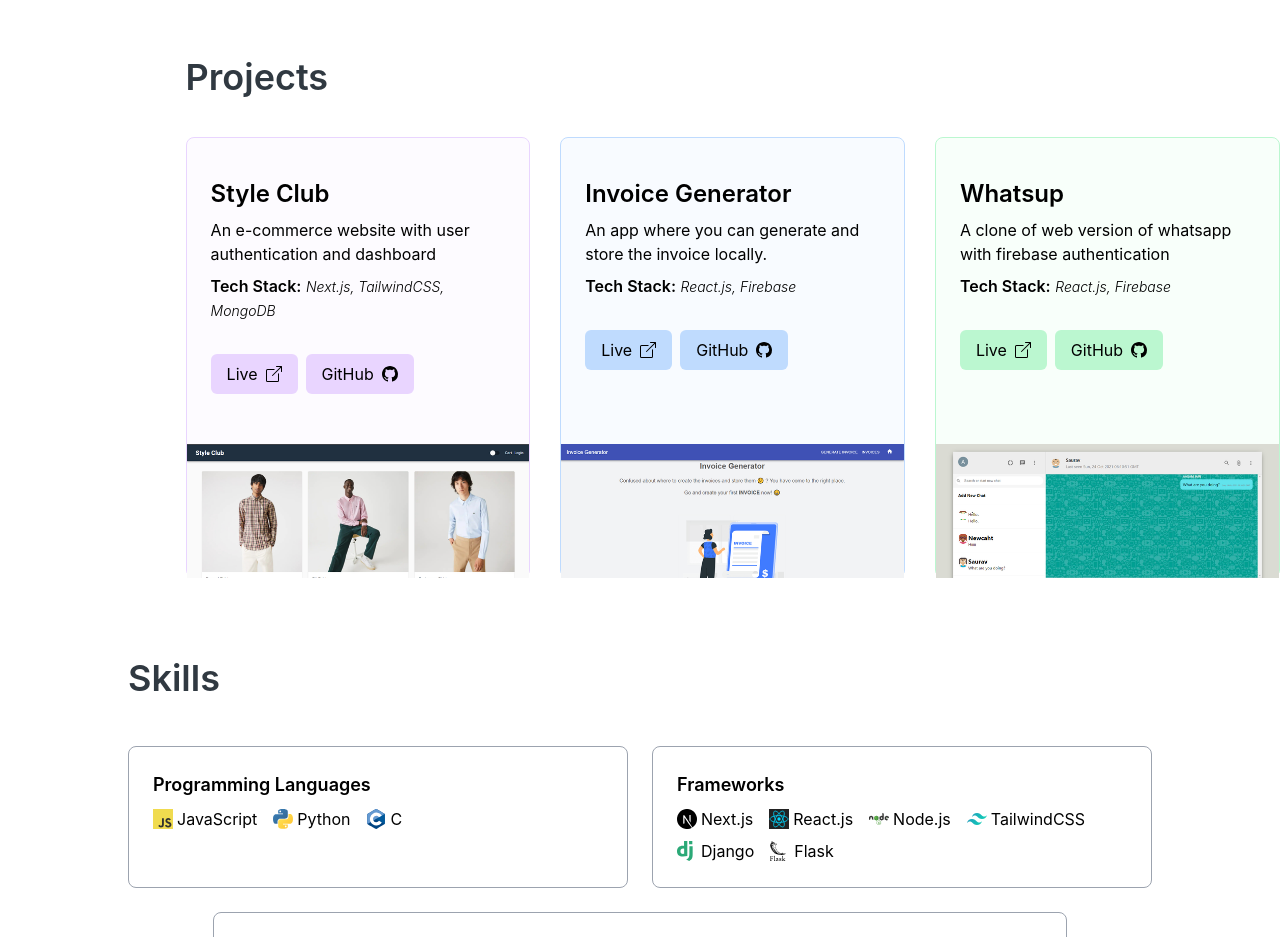
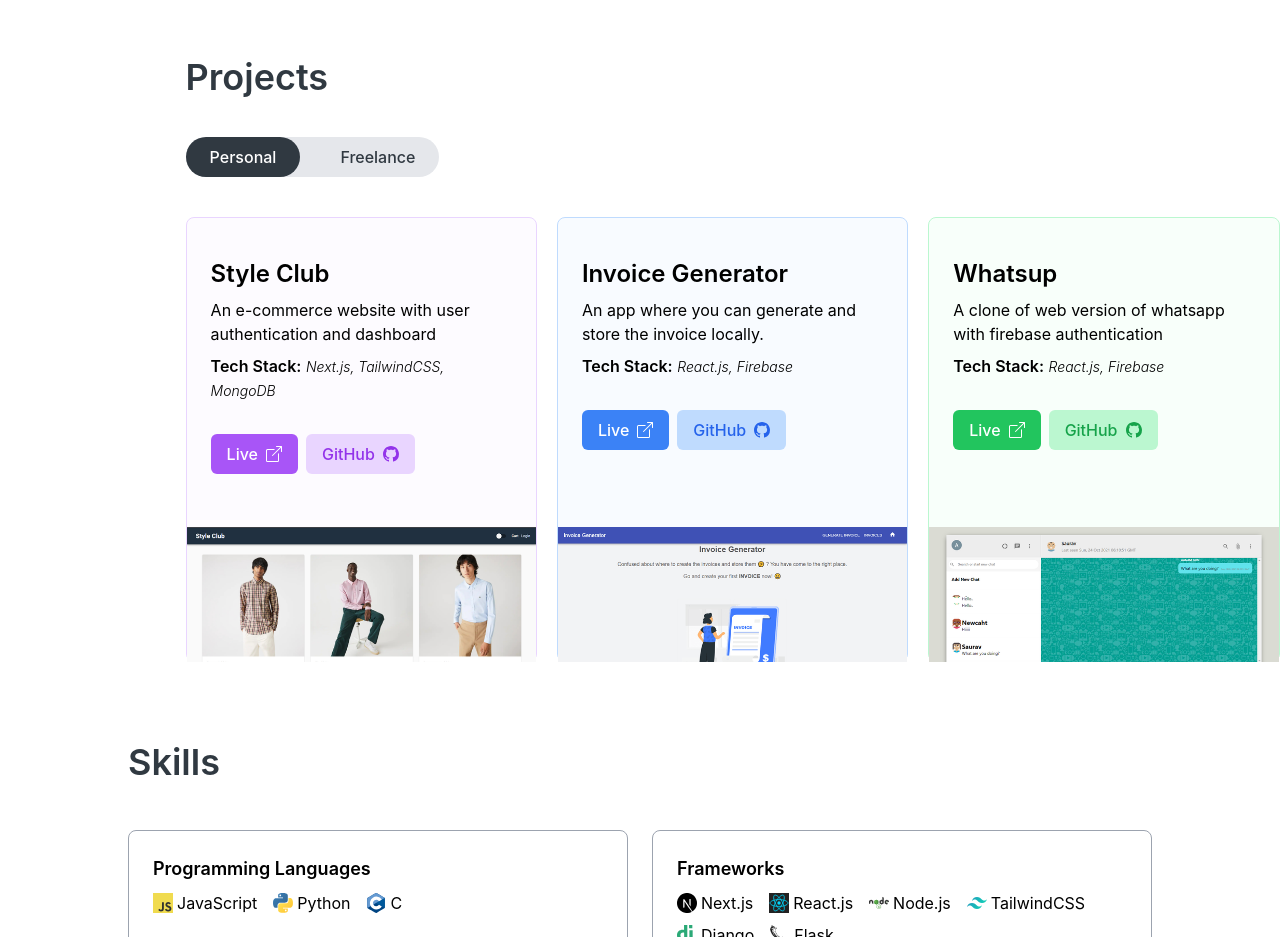
Before and after one commit to Aagam-Jain-113/Aagam-Jain-113.github.io, a React (Create React App) app: page / in a window 1280 px wide. Shown: the part 1280-2217 px from the top of the page. Built offline with nearby package versions, Linux system fonts and the light colour scheme.

Commit message:
added: Freelance projects

```diff
--- a/src/components/Projects.js
+++ b/src/components/Projects.js
@@ -5,6 +5,8 @@
 import Speakable from '../assets/speakable.png'
 import Whatsup from '../assets/whatsup.png'
 import StyleClub from '../assets/styleclub.png'
+import Rubex from '../assets/rubex.png'
+import Trend from '../assets/trendpvc.png'
 import { Swiper, SwiperSlide } from "swiper/react";
 
 // Import Swiper styles
@@ -17,14 +19,55 @@
 SwiperCore.use([FreeMode]);
 
 function Projects() {
-    // const [project, setProject] = React.useState(Aidzee)
+    const [index, setIndex] = React.useState(1);
+    const tabItems = [
+        {
+            id: 1,
+            title: "Personal",
+        },
+        {
+            id: 2,
+            title: "Freelance",
+        }
+    ]
+    const TabItemComponent = ({
+        title = '',
+        onItemClicked = () => console.error('You passed no action to the component'),
+        isActive = false,
+    }) => {
+        return (
+            <div className={isActive ? 'py-2 px-6 bg-primary rounded-full text-white' : 'py-2 px-6 text-primary hover:text-black'} onClick={onItemClicked}>
+                <p>{title}</p>
+            </div>
+        )
+    };
     return (
         <div className='pt-10 lg:pt-20' id="projects">
             <div className='px-10 lg:pl-[14.5%] lg:pr-0'>
                 <p className='text-2xl md:text-4xl text-primary font-semibold'>Projects</p>
+                <div className='flex cursor-pointer mt-10 font-medium bg-gray-200 w-fit rounded-full space-x-4'>
+                    {tabItems.map(({ id, title }) =>
+                        <TabItemComponent
+                            key={title}
+                            title={title}
+                            onItemClicked={() => setIndex(id)}
+                            isActive={index === id}
+                        />
+                    )}
+                </div>
                 <div className="mt-10 flex">
-                    <Swiper slidesPerView={3} spaceBetween={30} freeMode={true} pagination={{
+                    {index === 1 &&
+                        <Swiper slidesPerView={1} spaceBetween={10} freeMode={true} pagination={{
                             "clickable": true
+                        }} breakpoints={{
+                            "768": {
+                                "slidesPerView": 1,
+                                "spaceBetween": 20
+                            },
+                            "1024": {
+                                "slidesPerView": 3,
+                                "spaceBetween": 20
+                            }
                         }} className="mySwiper">
                             <SwiperSlide className='rounded-lg pt-10 bg-opacity-20 bg-purple-100 border border-purple-200'>
                                 <div className='px-6 h-2/3'>
@@ -32,8 +75,8 @@
                                     <p className='mt-2'>An e-commerce website with user authentication and dashboard</p>
                                     <p className='mt-2'><span className='font-semibold'>Tech Stack:</span> <span className='italic text-sm font-light'>Next.js, TailwindCSS, MongoDB</span> </p>
                                     <div className='mt-8 flex'>
-                                    <a href="http://style-club.vercel.app/" target="_blank" rel="noopener noreferrer" className='mr-2 flex w-fit items-center py-2 bg-purple-200 px-4 rounded-md'>Live <BsBoxArrowUpRight className='ml-2' /></a>
-                                    <a href="https://github.com/Aagam-Jain-113/style-club" target="_blank" rel="noopener noreferrer" className='py-2 flex items-center w-fit bg-purple-200 px-4 rounded-md'>GitHub <BsGithub className='ml-2' /></a>
+                                        <a href="http://style-club.vercel.app/" target="_blank" rel="noopener noreferrer" className='mr-2 flex w-fit items-center py-2 bg-purple-500 hover:bg-purple-400 text-white font-medium px-4 rounded-md'>Live <BsBoxArrowUpRight className='ml-2' /></a>
+                                        <a href="https://github.com/Aagam-Jain-113/style-club" target="_blank" rel="noopener noreferrer" className='py-2 flex items-center w-fit text-purple-600 hover:bg-purple-300 font-medium bg-purple-200 px-4 rounded-md'>GitHub <BsGithub className='ml-2' /></a>
                                     </div>
                                 </div>
                                 <img src={StyleClub} alt="Preview" className='w-full' />
@@ -44,8 +87,8 @@
                                     <p className='mt-2'>An app where you can generate and store the invoice locally.</p>
                                     <p className='mt-2'><span className='font-semibold'>Tech Stack:</span> <span className='italic text-sm font-light'>React.js, Firebase</span></p>
                                     <div className='mt-8 flex'>
-                                    <a href="https://aagam-jain-113.github.io/invoice-generator/" target="_blank" rel="noopener noreferrer" className='mr-2 flex w-fit items-center py-2 bg-blue-200 px-4 rounded-md'>Live <BsBoxArrowUpRight className='ml-2' /></a>
-                                    <a href="https://github.com/Aagam-Jain-113/invoice-generator" target="_blank" rel="noopener noreferrer" className='py-2 flex w-fit items-center bg-blue-200 px-4 rounded-md'>GitHub <BsGithub className='ml-2' /></a>
+                                        <a href="https://aagam-jain-113.github.io/invoice-generator/" target="_blank" rel="noopener noreferrer" className='mr-2 flex w-fit items-center py-2 bg-blue-500 hover:bg-blue-400 text-white font-medium px-4 rounded-md'>Live <BsBoxArrowUpRight className='ml-2' /></a>
+                                        <a href="https://github.com/Aagam-Jain-113/invoice-generator" target="_blank" rel="noopener noreferrer" className='py-2 flex w-fit items-center text-blue-600 hover:bg-blue-300 font-medium bg-blue-200 px-4 rounded-md'>GitHub <BsGithub className='ml-2' /></a>
                                     </div>
                                 </div>
                                 <img src={Invoice} alt="Preview" className='w-full ' />
@@ -56,8 +99,8 @@
                                     <p className='mt-2'>A clone of web version of whatsapp with firebase authentication</p>
                                     <p className='mt-2'><span className='font-semibold'>Tech Stack:</span> <span className='italic text-sm font-light'>React.js, Firebase</span></p>
                                     <div className='mt-8 flex'>
-                                    <a href="https://whatsupchat.netlify.app/" target="_blank" rel="noopener noreferrer" className='mr-2 flex w-fit items-center py-2 bg-green-200 px-4 rounded-md'>Live <BsBoxArrowUpRight className='ml-2' /></a>
-                                    <a href="https://github.com/Aagam-Jain-113/whatsapp-clone" target="_blank" rel="noopener noreferrer" className='py-2 flex w-fit items-center bg-green-200 px-4 rounded-md'>GitHub <BsGithub className='ml-2' /></a>
+                                        <a href="https://whatsupchat.netlify.app/" target="_blank" rel="noopener noreferrer" className='mr-2 flex w-fit items-center py-2 bg-green-500 hover:bg-green-400 text-white font-medium px-4 rounded-md'>Live <BsBoxArrowUpRight className='ml-2' /></a>
+                                        <a href="https://github.com/Aagam-Jain-113/whatsapp-clone" target="_blank" rel="noopener noreferrer" className='py-2 flex w-fit items-center bg-green-200 text-green-600 hover:bg-green-300 font-medium px-4 rounded-md'>GitHub <BsGithub className='ml-2' /></a>
                                     </div>
                                 </div>
                                 <img src={Whatsup} alt="Preview" className='w-full ' />
@@ -68,8 +111,8 @@
                                     <p className='mt-2'>This is a project about how we connect with others</p>
                                     <p className='mt-2'><span className='font-semibold'>Tech Stack:</span> <span className='italic text-sm font-light'>HTML,CSS,JavaScript,Node.js</span></p>
                                     <div className='mt-8 flex'>
-                                    <a href="https://aidzee.netlify.app/" target="_blank" rel="noopener noreferrer" className='mr-2 flex w-fit items-center py-2 bg-blue-200 px-4 rounded-md'>Live <BsBoxArrowUpRight className='ml-2' /></a>
-                                    <a href="https://github.com/Aagam-Jain-113/AidZee" target="_blank" rel="noopener noreferrer" className='py-2 flex w-fit items-center bg-blue-200 px-4 rounded-md'>GitHub <BsGithub className='ml-2' /></a>
+                                        <a href="https://aidzee.netlify.app/" target="_blank" rel="noopener noreferrer" className='mr-2 flex w-fit items-center py-2 bg-blue-500 hover:bg-blue-400 text-white font-medium px-4 rounded-md'>Live <BsBoxArrowUpRight className='ml-2' /></a>
+                                        <a href="https://github.com/Aagam-Jain-113/AidZee" target="_blank" rel="noopener noreferrer" className='py-2 flex w-fit items-center text-blue-600 hover:bg-blue-300 font-medium bg-blue-200 px-4 rounded-md'>GitHub <BsGithub className='ml-2' /></a>
                                     </div>
                                 </div>
                                 <img src={Aidzee} alt="Preview" className='w-full ' />
@@ -80,14 +123,50 @@
                                     <p className='mt-2'>A web app for the Dumb who can record their hand gestures and convert to Sound.</p>
                                     <p className='mt-2'><span className='font-semibold'>Tech Stack:</span> <span className='italic text-sm font-light'>JavaScript, Python, TensorFlow</span></p>
                                     <div className='mt-8 flex'>
-                                    <a href="https://speakableai.netlify.app/" target="_blank" rel="noopener noreferrer" className='mr-2 flex w-fit items-center py-2 bg-green-200 px-4 rounded-md'>Live <BsBoxArrowUpRight className='ml-2' /></a>
-                                    <a href="https://github.com/Aagam-Jain-113/Speakable" target="_blank" rel="noopener noreferrer" className='py-2 flex w-fit items-center bg-green-200 px-4 rounded-md'>GitHub <BsGithub className='ml-2' /></a>
+                                        <a href="https://speakableai.netlify.app/" target="_blank" rel="noopener noreferrer" className='mr-2 flex w-fit items-center py-2 bg-green-500 hover:bg-blue-400 text-white font-medium px-4 rounded-md'>Live <BsBoxArrowUpRight className='ml-2' /></a>
+                                        <a href="https://github.com/Aagam-Jain-113/Speakable" target="_blank" rel="noopener noreferrer" className='py-2 flex w-fit items-center bg-green-200 text-green-600 hover:bg-green-300 font-medium px-4 rounded-md'>GitHub <BsGithub className='ml-2' /></a>
                                     </div>
                                 </div>
                                 <img src={Speakable} alt="Preview" className='w-full ' />
                             </SwiperSlide>
-                        <SwiperSlide className='rounded-lg px-6 pt-10 bg-purple-100 bg-opacity-20 border border-purple-200'>Project 6</SwiperSlide>
+                            {/* <SwiperSlide className='rounded-lg px-6 pt-10 bg-purple-100 bg-opacity-20 border border-purple-200'>Project 6</SwiperSlide> */}
                         </Swiper>
+                    }
+                    {index === 2 &&
+                        <Swiper slidesPerView={1} spaceBetween={10} freeMode={true} pagination={{
+                            "clickable": true
+                        }} breakpoints={{
+                            "768": {
+                                "slidesPerView": 2,
+                                "spaceBetween": 20
+                            },
+                        }} className="mySwiper">
+                            <SwiperSlide className='rounded-lg pt-10 bg-opacity-20 bg-purple-100 border border-purple-200'>
+                                <div className='px-6 h-1/2'>
+                                    <p className='font-semibold text-2xl'>Rubex</p>
+                                    <p className='mt-2'>Figma converted into React code.</p>
+                                    <p className='mt-2'><span className='font-semibold'>Tech Stack:</span> <span className='italic text-sm font-light'>React.js, TailwindCSS</span> </p>
+                                    <div className='mt-8 flex'>
+                                        <a href="https://rubexfreelance.netlify.app" target="_blank" rel="noopener noreferrer" className='mr-2 flex w-fit items-center py-2 bg-purple-500 hover:bg-purple-400 text-white font-medium px-4 rounded-md'>Live <BsBoxArrowUpRight className='ml-2' /></a>
+                                        <a href="https://github.com/Aagam-Jain-113/rubex" target="_blank" rel="noopener noreferrer" className='py-2 flex items-center w-fit text-purple-600 hover:bg-purple-300 font-medium bg-purple-200 px-4 rounded-md'>GitHub <BsGithub className='ml-2' /></a>
+                                    </div>
+                                </div>
+                                <img src={Rubex} alt="Preview" className='w-full mt-6 h-1/2' />
+                            </SwiperSlide>
+                            <SwiperSlide className='rounded-lg pt-10 bg-blue-100 bg-opacity-20 border border-blue-200'>
+                                <div className='px-6 h-1/2'>
+                                    <p className='font-semibold text-2xl'>Trend PVC</p>
+                                    <p className='mt-2'>A website created for a local businessman under Lemon8.</p>
+                                    <p className='mt-2'><span className='font-semibold'>Tech Stack:</span> <span className='italic text-sm font-light'>React.js, TailwindCSS</span></p>
+                                    <div className='mt-8 flex'>
+                                        <a href="https://trendpvc.com/" target="_blank" rel="noopener noreferrer" className='mr-2 flex w-fit items-center py-2 bg-blue-500 hover:bg-blue-400 text-white font-medium px-4 rounded-md'>Live <BsBoxArrowUpRight className='ml-2' /></a>
+                                        <a href="https://github.com/lemon-8/trend-laminates/tree/react" target="_blank" rel="noopener noreferrer" className='py-2 flex w-fit items-center text-blue-600 hover:bg-blue-300 font-medium bg-blue-200 px-4 rounded-md'>GitHub <BsGithub className='ml-2' /></a>
+                                    </div>
+                                </div>
+                                <img src={Trend} alt="Preview" className='w-full mt-6 h-1/2' />
+                            </SwiperSlide>
+                        </Swiper>
+                    }
                 </div>
                 {/* <div className='grid grid-cols-2  md:gap-10 items-center'>
                     <div className='md:col-span-1 projects flex flex-row w-full overflow-scroll md:overflow-auto md:flex-col col-span-2'>
```
Also changed, not shown: src/assets/rubex.png (added), src/assets/trendpvc.png (added). Lines whose indentation alone changed are shown as unchanged.
